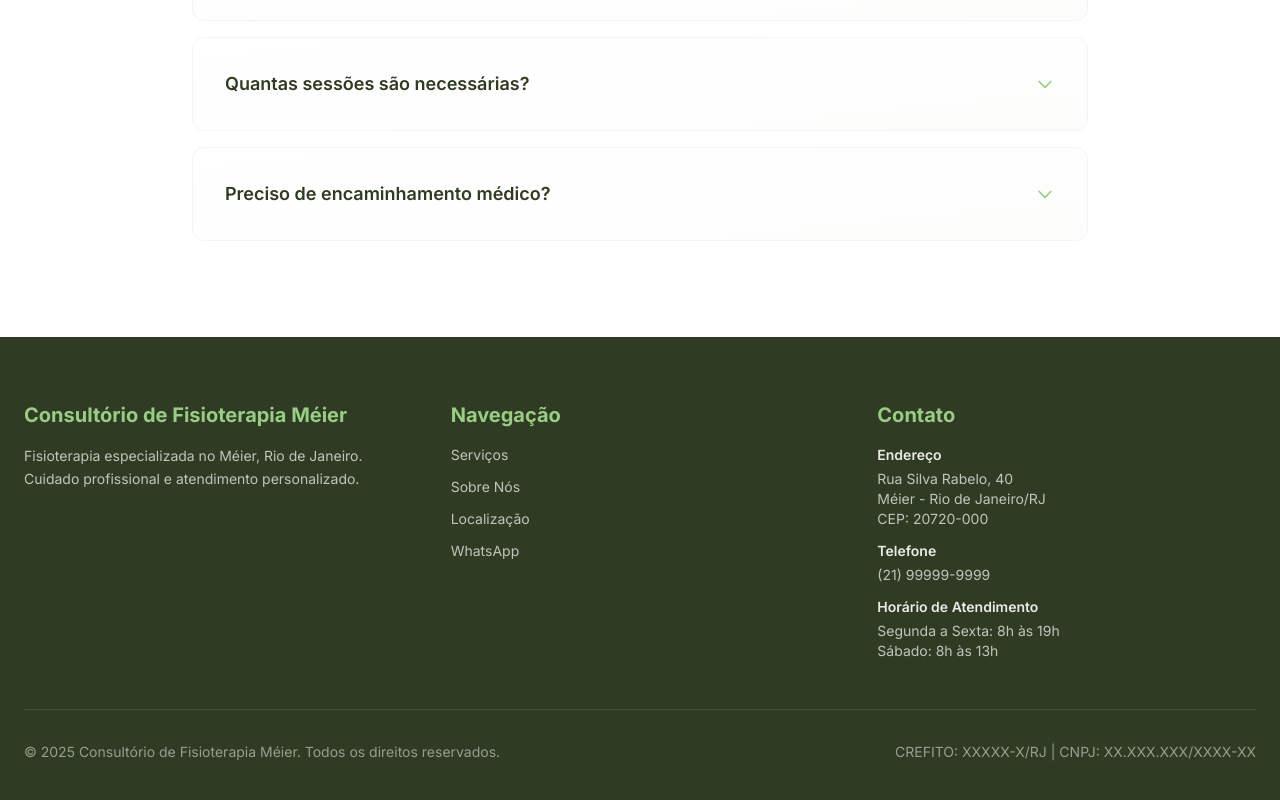
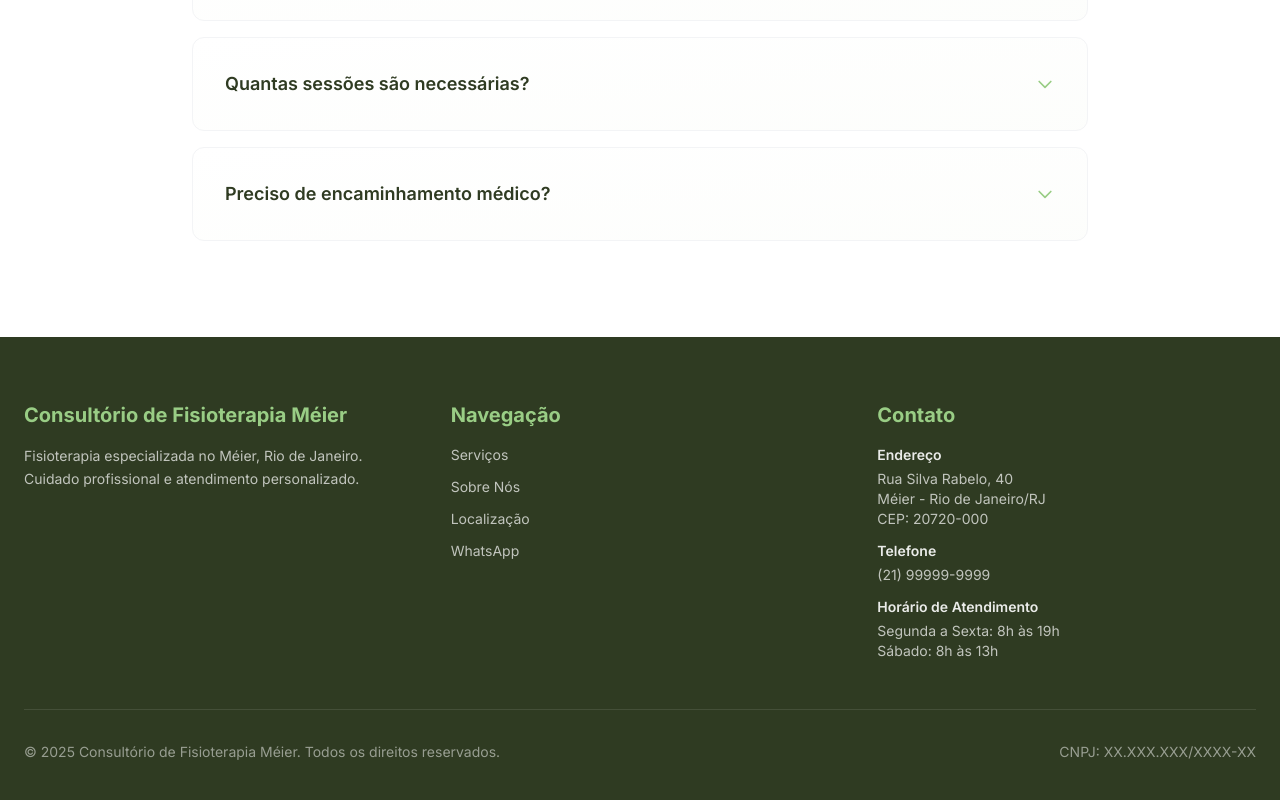
Before and after one commit to MattRib/abl-fisio, a Next.js app: page / in a window 1280 px wide. Shown: the part 6004-6804 px from the top of the page. Built offline with nearby package versions, Linux system fonts and the light colour scheme.

Commit message:
fix: remove CREFITO from footer contact information

```diff
--- a/components/layout/Footer.tsx
+++ b/components/layout/Footer.tsx
@@ -99,7 +99,7 @@ export default function Footer() {
               &copy; {currentYear} {BUSINESS.name}. Todos os direitos reservados.
             </p>
             <p>
-              CREFITO: {BUSINESS.crefito} | CNPJ: {BUSINESS.cnpj}
+              CNPJ: {BUSINESS.cnpj}
             </p>
           </div>
         </div>
```
